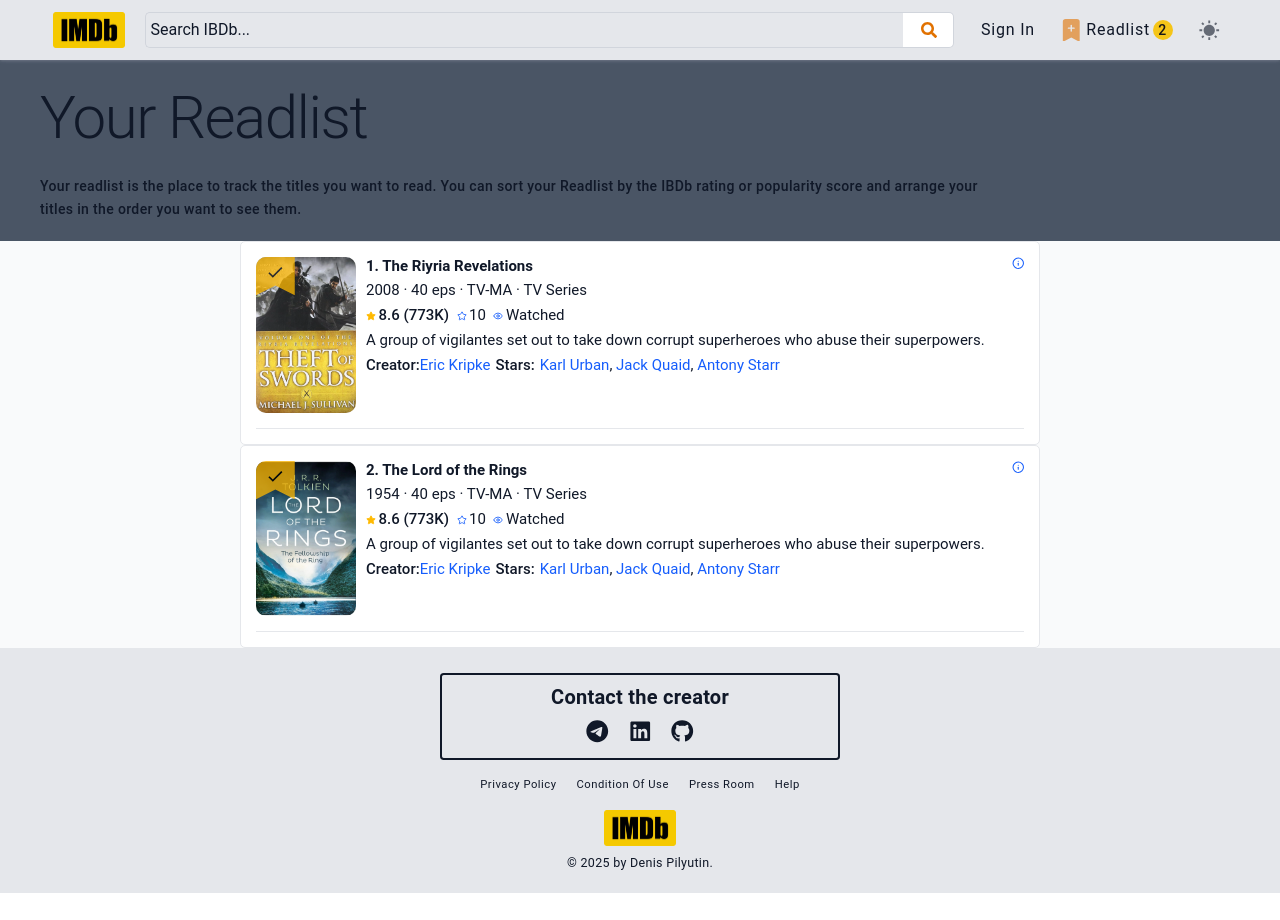
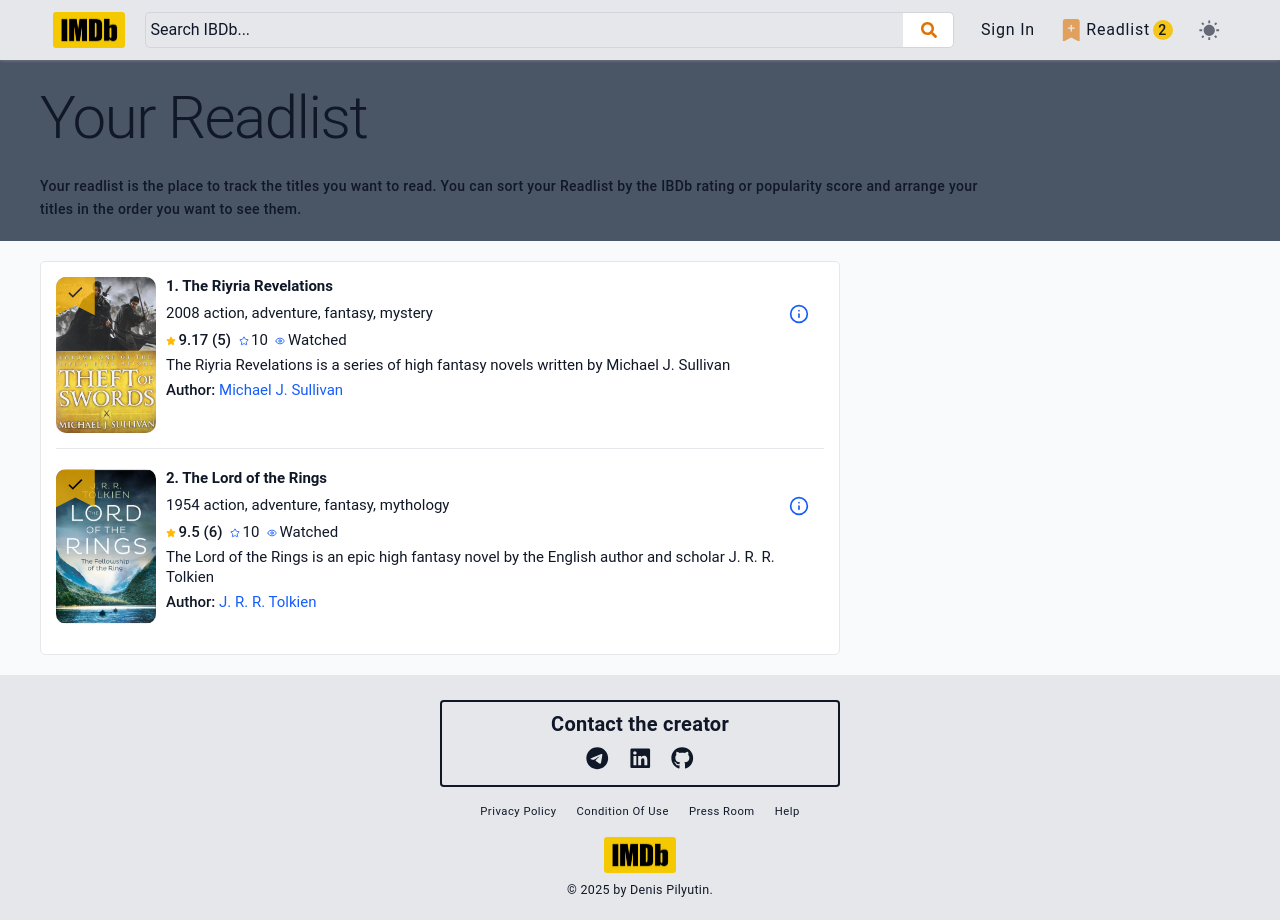
Before and after one commit to RinalinDS/starfall, a React (Vite) app: page /readlist in a window 1280 px wide. Before the commit the page ends 893 px from the top, so only its background shows below. Built offline with nearby package versions, Linux system fonts and the light colour scheme.

Commit message:
feat: improving readlist with new components

```diff
--- a/src/pages/Readlist/readlist.tsx
+++ b/src/pages/Readlist/readlist.tsx
@@ -1,9 +1,18 @@
 import { Link } from '@tanstack/react-router';
-import { LuCheck, LuEye, LuInfo, LuStar } from 'react-icons/lu';
+import {
+  LuEye,
+  LuInfo,
+  LuStar,
+  LuChevronRight,
+  LuPlay,
+  LuCheck,
+} from 'react-icons/lu';
+
+import { WatchListButton } from '../../components/ui/Button/watchlist-button';
 import { Typography } from '../../components/ui/Typography/Typography';
+import { useBookActions } from '../../hooks/useBookActions';
 import { useBoundStore } from '../../store/useBoundStore';
-import { useBookActions } from '../../hooks/useBookActions';
-import { WatchListButton } from '../../components/ui/Button/watchlist-button';
+import { Modal } from '../../components/ui/Modal/modal';
 
 export const Readlist = () => {
   const readlist = useBoundStore((state) => state.readlist);
@@ -23,49 +32,63 @@
           </div>
         </section>
       </div>
+      <section className="mx-auto max-w-[120rem] py-8">
+        <div className="flex max-w-[80rem] flex-col gap-8 rounded-lg border border-gray-200 bg-white p-6 text-2xl">
           {readlist.map((m, i) => {
             return <MovieListing key={m} id={m} index={i + 1} />;
           })}
+        </div>
+      </section>
     </div>
   );
 };
 
 const MovieListing = ({ id, index }: { id: string; index: number }) => {
-  const { book } = useBookActions(id);
+  const {
+    book,
+    ratingToDisplay,
+    changeReadlistHandler,
+    openModal,
+    isOpen,
+    closeModal,
+  } = useBookActions(id);
   if (!book) return null;
-  const { author, description, previewImage, image, year, title } = book;
+  const { author, description, previewImage, year, title, tags, ratingCount } =
+    book;
   return (
-    <div className="mx-auto max-w-[80rem] space-y-6 rounded-lg border border-gray-200 bg-white p-6 text-2xl">
-      <div className="flex flex-col gap-4 border-b border-gray-200 pb-6 sm:flex-row">
+    <>
+      <div className="flex flex-col gap-4 border-b border-gray-200 pb-6 last:border-b-0 sm:flex-row">
         <div className="relative flex-shrink-0">
           <div className="absolute z-10">
             <WatchListButton
               isBookInReadlist={true}
               className="rounded-tl-2xl"
+              onClick={changeReadlistHandler}
             />
           </div>
           <img
             src={previewImage}
-            alt="The Boys"
+            alt={`${title} preview image`}
             width={100}
             height={150}
             className="rounded-2xl object-cover"
           />
         </div>
         <div className="flex-1 space-y-2">
-          <div className="flex items-start justify-between">
+          <div className="flex items-center justify-between">
+            <div className="flex flex-col items-start gap-3">
               <h2 className="font-semibold">
                 {index}. {title}
               </h2>
-            <button className="text-blue-600">
-              <LuInfo className="h-5 w-5" />
-            </button>
+              <div className="">
+                {year} {tags.join(', ')}
               </div>
-          <div className="">{year} · 40 eps · TV-MA · TV Series</div>
               <div className="flex items-center gap-3">
                 <div className="flex items-center gap-1">
                   <LuStar className="h-4 w-4 fill-amber-400 text-amber-400" />
-              <span className="font-medium">8.6 (773K)</span>
+                  <span className="font-medium">
+                    {ratingToDisplay} ({ratingCount})
+                  </span>
                 </div>
                 <div className="flex items-center gap-1">
                   <LuStar className="h-4 w-4 text-blue-600" />
@@ -76,213 +99,280 @@
                   <span>Watched</span>
                 </div>
               </div>
-          <p className="">
-            A group of vigilantes set out to take down corrupt superheroes who
-            abuse their superpowers.
-          </p>
+            </div>
+
+            {/* add tooltip for this button with text "See more information about {bookName}" */}
+            <button
+              className="rounded-full p-6 text-blue-600 hover:bg-blue-100"
+              onClick={openModal}
+            >
+              <LuInfo className="h-8 w-8" />
+            </button>
+          </div>
+
+          <p className="">{description}</p>
           <div className="">
-            <span className="font-medium">Creator:</span>
+            <span className="font-medium">Author: </span>
             <Link href="#" className="text-blue-600 hover:underline">
-              Eric Kripke
-            </Link>
-            <span className="mx-2 font-medium">Stars:</span>
-            <Link href="#" className="text-blue-600 hover:underline">
-              Karl Urban
-            </Link>
-            ,{' '}
-            <Link href="#" className="text-blue-600 hover:underline">
-              Jack Quaid
-            </Link>
-            ,{' '}
-            <Link href="#" className="text-blue-600 hover:underline">
-              Antony Starr
+              {author}
             </Link>
           </div>
         </div>
+      </div>
+      {isOpen && (
+        <Modal closeModal={closeModal}>
+          <MovieCard img={previewImage} />
+        </Modal>
+      )}
+    </>
+  );
+};
+
+const MovieCard = ({ img }: { img: string }) => {
+  return (
+    <div>
+      <div className="flex flex-col gap-10">
+        {/* Постер фильма (маленький, слева) */}
+        <div className="flex items-center gap-12">
+          <div>
+            <img
+              src={img}
+              alt="Tron: Ares movie poster"
+              className="max-h-32 rounded object-cover"
+            />
+          </div>
+          <div>
+            <div className="flex items-center">
+              <h2 className="font-bold">Tron: Ares</h2>
+              <LuChevronRight className="ml-1 h-5 w-5" />
+            </div>
+            <p>2025</p>
+            <div className="mt-1 flex items-center text-xs text-gray-400">
+              <span>Action</span>
+              <span className="mx-1">•</span>
+              <span>Adventure</span>
+              <span className="mx-1">•</span>
+              <span>Sci-Fi</span>
+            </div>
+          </div>
+        </div>
+
+        {/* Информация о фильме (справа от постера) */}
+        <div>
+          <p>
+            A highly sophisticated Program, Ares, is sent from the digital world
+            into the real world on a dangerous mission.
+          </p>
+
+          <p>Post-production</p>
+
+          <div>
+            <div className="flex">
+              <span>Author: </span>
+              <span className="text-blue-400">Joachim Rønning</span>
+            </div>
+
+            <div className="flex">
+              <span>Series: </span>
+              <span className="">Fantasy</span>
+            </div>
+          </div>
+        </div>
+      </div>
+      {/* controls : readlist , trailer */}
+      <div className="mt-4 flex space-x-2">
+        <button className="flex flex-1 items-center justify-center rounded-md px-4 py-2 hover:bg-gray-700">
+          <LuPlay className="mr-2 h-4 w-4" />
+          Trailer
+        </button>
+        <button className="flex flex-1 items-center justify-center rounded-md px-4 py-2 hover:bg-gray-700">
+          <LuCheck className="mr-2 h-4 w-4 text-blue-400" />
+          Readlist
+        </button>
       </div>
     </div>
   );
 };
 
-const MovieListings = () => {
-  return (
-    <div className="mx-auto max-w-3xl space-y-6 rounded-lg border border-gray-200 bg-white p-6 text-2xl">
-      {/* The Boys */}
-      <div className="flex flex-col gap-4 border-b border-gray-200 pb-6 sm:flex-row">
-        <div className="relative flex-shrink-0">
-          <div className="absolute top-2 left-2 z-10 rounded-full bg-yellow-400 p-1">
-            <LuCheck className="h-4 w-4" />
-          </div>
-          <img
-            src="/placeholder.svg?height=150&width=100"
-            alt="The Boys"
-            width={100}
-            height={150}
-            className="rounded-md object-cover"
-          />
-        </div>
-        <div className="flex-1 space-y-2">
-          <div className="flex items-start justify-between">
-            <h2 className="font-semibold">1. The Boys</h2>
-            <button className="text-blue-600">
-              <LuInfo className="h-5 w-5" />
-            </button>
-          </div>
-          <div className="">2019– · 40 eps · TV-MA · TV Series</div>
-          <div className="flex items-center gap-3">
-            <div className="flex items-center gap-1">
-              <LuStar className="h-4 w-4 fill-amber-400 text-amber-400" />
-              <span className="font-medium">8.6 (773K)</span>
-            </div>
-            <div className="flex items-center gap-1">
-              <LuStar className="h-4 w-4 text-blue-600" />
-              <span>10</span>
-            </div>
-            <div className="flex items-center gap-1">
-              <LuEye className="h-4 w-4 text-blue-600" />
-              <span>Watched</span>
-            </div>
-          </div>
-          <p className="">
-            A group of vigilantes set out to take down corrupt superheroes who
-            abuse their superpowers.
-          </p>
-          <div className="">
-            <span className="font-medium">Creator:</span>
-            <Link href="#" className="text-blue-600 hover:underline">
-              Eric Kripke
-            </Link>
-            <span className="mx-2 font-medium">Stars:</span>
-            <Link href="#" className="text-blue-600 hover:underline">
-              Karl Urban
-            </Link>
-            ,{' '}
-            <Link href="#" className="text-blue-600 hover:underline">
-              Jack Quaid
-            </Link>
-            ,{' '}
-            <Link href="#" className="text-blue-600 hover:underline">
-              Antony Starr
-            </Link>
-          </div>
-        </div>
-      </div>
+// const MovieListings = () => {
+//   return (
+//     <div className="mx-auto max-w-3xl space-y-6 rounded-lg border border-gray-200 bg-white p-6 text-2xl">
+//       {/* The Boys */}
+//       <div className="flex flex-col gap-4 border-b border-gray-200 pb-6 sm:flex-row">
+//         <div className="relative flex-shrink-0">
+//           <div className="absolute top-2 left-2 z-10 rounded-full bg-yellow-400 p-1">
+//             <LuCheck className="h-4 w-4" />
+//           </div>
+//           <img
+//             src="/placeholder.svg?height=150&width=100"
+//             alt="The Boys"
+//             width={100}
+//             height={150}
+//             className="rounded-md object-cover"
+//           />
+//         </div>
+//         <div className="flex-1 space-y-2">
+//           <div className="flex items-start justify-between">
+//             <h2 className="font-semibold">1. The Boys</h2>
+//             <button className="text-blue-600">
+//               <LuInfo className="h-5 w-5" />
+//             </button>
+//           </div>
+//           <div className="">2019– · 40 eps · TV-MA · TV Series</div>
+//           <div className="flex items-center gap-3">
+//             <div className="flex items-center gap-1">
+//               <LuStar className="h-4 w-4 fill-amber-400 text-amber-400" />
+//               <span className="font-medium">8.6 (773K)</span>
+//             </div>
+//             <div className="flex items-center gap-1">
+//               <LuStar className="h-4 w-4 text-blue-600" />
+//               <span>10</span>
+//             </div>
+//             <div className="flex items-center gap-1">
+//               <LuEye className="h-4 w-4 text-blue-600" />
+//               <span>Watched</span>
+//             </div>
+//           </div>
+//           <p className="">
+//             A group of vigilantes set out to take down corrupt superheroes who
+//             abuse their superpowers.
+//           </p>
+//           <div className="">
+//             <span className="font-medium">Creator:</span>
+//             <Link href="#" className="text-blue-600 hover:underline">
+//               Eric Kripke
+//             </Link>
+//             <span className="mx-2 font-medium">Stars:</span>
+//             <Link href="#" className="text-blue-600 hover:underline">
+//               Karl Urban
+//             </Link>
+//             ,{' '}
+//             <Link href="#" className="text-blue-600 hover:underline">
+//               Jack Quaid
+//             </Link>
+//             ,{' '}
+//             <Link href="#" className="text-blue-600 hover:underline">
+//               Antony Starr
+//             </Link>
+//           </div>
+//         </div>
+//       </div>
 
-      {/* Tron: Ares */}
-      <div className="flex flex-col gap-4 border-b border-gray-200 pb-6 sm:flex-row">
-        <div className="relative flex-shrink-0">
-          <div className="absolute top-2 left-2 z-10 rounded-full bg-amber-400 p-1">
-            <LuCheck className="h-4 w-4" />
-          </div>
-          <img
-            src="/placeholder.svg?height=150&width=100"
-            alt="Tron: Ares"
-            width={100}
-            height={150}
-            className="rounded-md object-cover"
-          />
-        </div>
-        <div className="flex-1 space-y-2">
-          <div className="flex items-start justify-between">
-            <h2 className="font-semibold">2. Tron: Ares</h2>
-            <button className="text-blue-600">
-              <LuInfo className="h-5 w-5" />
-            </button>
-          </div>
-          <div className="">2025</div>
-          <div className="flex items-center gap-3">
-            <div className="flex items-center gap-1">
-              <LuStar className="h-4 w-4" />
-            </div>
-          </div>
-          <p className="">
-            A highly sophisticated Program, Ares, is sent from the digital world
-            into the real world on a dangerous mission.
-          </p>
-          <div className="">
-            <span className="font-medium">Director:</span>
-            <Link href="#" className="text-blue-600 hover:underline">
-              Joachim Rønning
-            </Link>
-            <span className="mx-2 font-medium">Stars:</span>
-            <Link href="#" className="text-blue-600 hover:underline">
-              Gillian Anderson
-            </Link>
-            ,{' '}
-            <Link href="#" className="text-blue-600 hover:underline">
-              Sarah Desjardins
-            </Link>
-            ,{' '}
-            <Link href="#" className="text-blue-600 hover:underline">
-              Jeff Bridges
-            </Link>
-          </div>
-        </div>
-      </div>
-      {/* Mickey 17 */}
-      <div className="flex flex-col gap-4 sm:flex-row">
-        <div className="relative flex-shrink-0">
-          <div className="absolute top-2 left-2 z-10 rounded-full bg-yellow-400 p-1">
-            <LuCheck className="h-4 w-4 text-black" />
-          </div>
-          <img
-            src="/placeholder.svg?height=150&width=100"
-            alt="Mickey 17"
-            width={100}
-            height={150}
-            className="rounded-md object-cover"
-          />
-        </div>
-        <div className="flex-1 space-y-2">
-          <div className="flex items-start justify-between">
-            <h2 className="font-semibold">3. Mickey 17</h2>
-            <button className="text-blue-600">
-              <LuInfo className="h-5 w-5" />
-            </button>
-          </div>
-          <div className="text-gray-600">2025 · 2h 17m · R</div>
-          <div className="flex items-center gap-3">
-            <div className="flex h-5 w-5 items-center justify-center rounded bg-green-600 font-bold text-white">
-              72
-            </div>
-            <span className="">Metascore</span>
-            <div className="flex items-center gap-1">
-              <LuStar className="h-4 w-4 fill-amber-400 text-amber-400" />
-              <span className="font-medium">6.9 (104K)</span>
-            </div>
-            <div className="flex items-center gap-1">
-              <LuStar className="h-4 w-4 text-blue-600" />
-              <span>Rate</span>
-            </div>
-            <div className="flex items-center gap-1">
-              <LuEye className="h-4 w-4 text-blue-600" />
-              <span>Mark as watched</span>
-            </div>
-          </div>
-          <p className="">
-            During a human expedition to colonize space, Mickey 17, a so-called
-            "expendable" employee, is sent to explore an ice planet.
-          </p>
-          <div className="">
-            <span className="font-medium">Director:</span>{' '}
-            <Link href="#" className="text-blue-600 hover:underline">
-              Bong Joon Ho
-            </Link>
-            <span className="mx-2 font-medium">Stars:</span>
-            <Link href="#" className="text-blue-600 hover:underline">
-              Robert Pattinson
-            </Link>
-            ,{' '}
-            <Link href="#" className="text-blue-600 hover:underline">
-              Steven Yeun
-            </Link>
-            ,{' '}
-            <Link href="#" className="text-blue-600 hover:underline">
-              Michael Monroe
-            </Link>
-          </div>
-        </div>
-      </div>
-    </div>
-  );
-};
+//       {/* Tron: Ares */}
+//       <div className="flex flex-col gap-4 border-b border-gray-200 pb-6 sm:flex-row">
+//         <div className="relative flex-shrink-0">
+//           <div className="absolute top-2 left-2 z-10 rounded-full bg-amber-400 p-1">
+//             <LuCheck className="h-4 w-4" />
+//           </div>
+//           <img
+//             src="/placeholder.svg?height=150&width=100"
+//             alt="Tron: Ares"
+//             width={100}
+//             height={150}
+//             className="rounded-md object-cover"
+//           />
+//         </div>
+//         <div className="flex-1 space-y-2">
+//           <div className="flex items-start justify-between">
+//             <h2 className="font-semibold">2. Tron: Ares</h2>
+//             <button className="text-blue-600">
+//               <LuInfo className="h-5 w-5" />
+//             </button>
+//           </div>
+//           <div className="">2025</div>
+//           <div className="flex items-center gap-3">
+//             <div className="flex items-center gap-1">
+//               <LuStar className="h-4 w-4" />
+//             </div>
+//           </div>
+//           <p className="">
+//             A highly sophisticated Program, Ares, is sent from the digital world
+//             into the real world on a dangerous mission.
+//           </p>
+//           <div className="">
+//             <span className="font-medium">Director:</span>
+//             <Link href="#" className="text-blue-600 hover:underline">
+//               Joachim Rønning
+//             </Link>
+//             <span className="mx-2 font-medium">Stars:</span>
+//             <Link href="#" className="text-blue-600 hover:underline">
+//               Gillian Anderson
+//             </Link>
+//             ,{' '}
+//             <Link href="#" className="text-blue-600 hover:underline">
+//               Sarah Desjardins
+//             </Link>
+//             ,{' '}
+//             <Link href="#" className="text-blue-600 hover:underline">
+//               Jeff Bridges
+//             </Link>
+//           </div>
+//         </div>
+//       </div>
+//       {/* Mickey 17 */}
+//       <div className="flex flex-col gap-4 sm:flex-row">
+//         <div className="relative flex-shrink-0">
+//           <div className="absolute top-2 left-2 z-10 rounded-full bg-yellow-400 p-1">
+//             <LuCheck className="h-4 w-4 text-black" />
+//           </div>
+//           <img
+//             src="/placeholder.svg?height=150&width=100"
+//             alt="Mickey 17"
+//             width={100}
+//             height={150}
+//             className="rounded-md object-cover"
+//           />
+//         </div>
+//         <div className="flex-1 space-y-2">
+//           <div className="flex items-start justify-between">
+//             <h2 className="font-semibold">3. Mickey 17</h2>
+//             <button className="text-blue-600">
+//               <LuInfo className="h-5 w-5" />
+//             </button>
+//           </div>
+//           <div className="text-gray-600">2025 · 2h 17m · R</div>
+//           <div className="flex items-center gap-3">
+//             <div className="flex h-5 w-5 items-center justify-center rounded bg-green-600 font-bold text-white">
+//               72
+//             </div>
+//             <span className="">Metascore</span>
+//             <div className="flex items-center gap-1">
+//               <LuStar className="h-4 w-4 fill-amber-400 text-amber-400" />
+//               <span className="font-medium">6.9 (104K)</span>
+//             </div>
+//             <div className="flex items-center gap-1">
+//               <LuStar className="h-4 w-4 text-blue-600" />
+//               <span>Rate</span>
+//             </div>
+//             <div className="flex items-center gap-1">
+//               <LuEye className="h-4 w-4 text-blue-600" />
+//               <span>Mark as watched</span>
+//             </div>
+//           </div>
+//           <p className="">
+//             During a human expedition to colonize space, Mickey 17, a so-called
+//             "expendable" employee, is sent to explore an ice planet.
+//           </p>
+//           <div className="">
+//             <span className="font-medium">Director:</span>{' '}
+//             <Link href="#" className="text-blue-600 hover:underline">
+//               Bong Joon Ho
+//             </Link>
+//             <span className="mx-2 font-medium">Stars:</span>
+//             <Link href="#" className="text-blue-600 hover:underline">
+//               Robert Pattinson
+//             </Link>
+//             ,{' '}
+//             <Link href="#" className="text-blue-600 hover:underline">
+//               Steven Yeun
+//             </Link>
+//             ,{' '}
+//             <Link href="#" className="text-blue-600 hover:underline">
+//               Michael Monroe
+//             </Link>
+//           </div>
+//         </div>
+//       </div>
+//     </div>
+//   );
+// };
```
Lines whose indentation alone changed are shown as unchanged.
